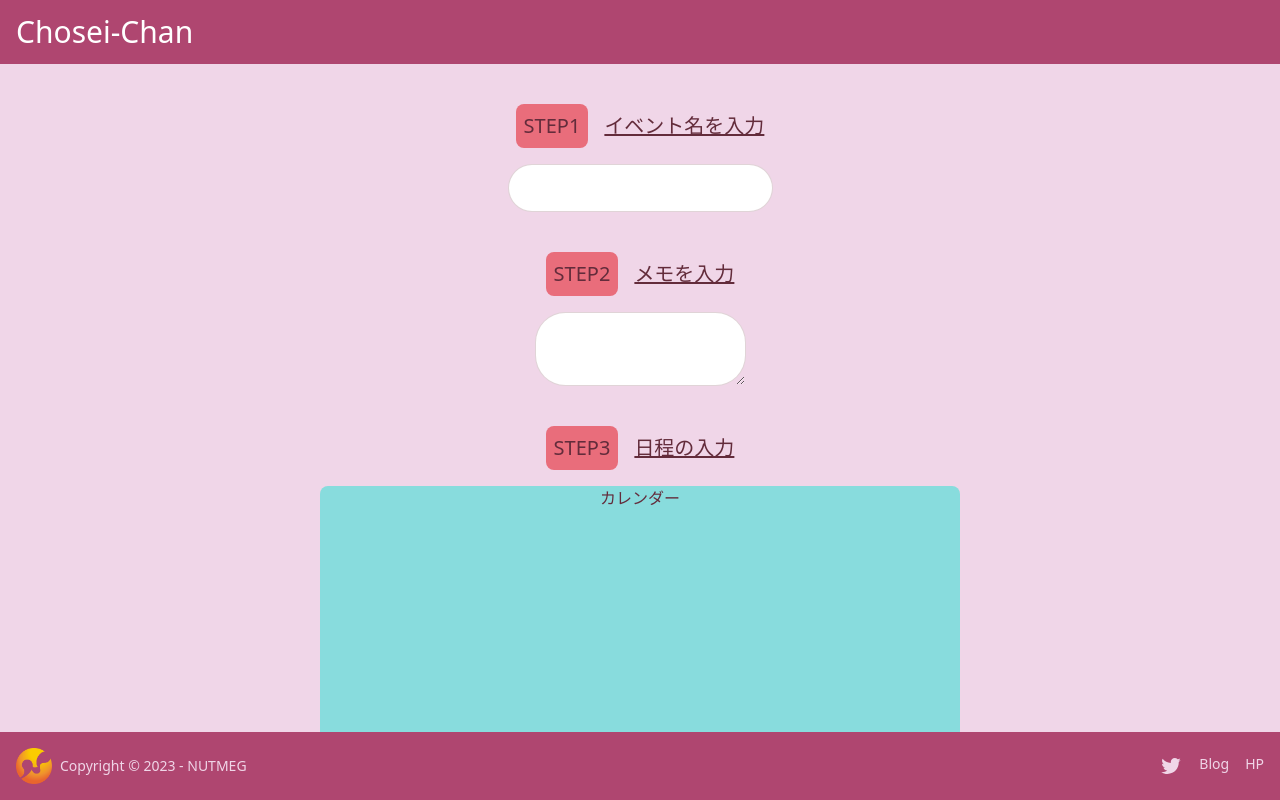
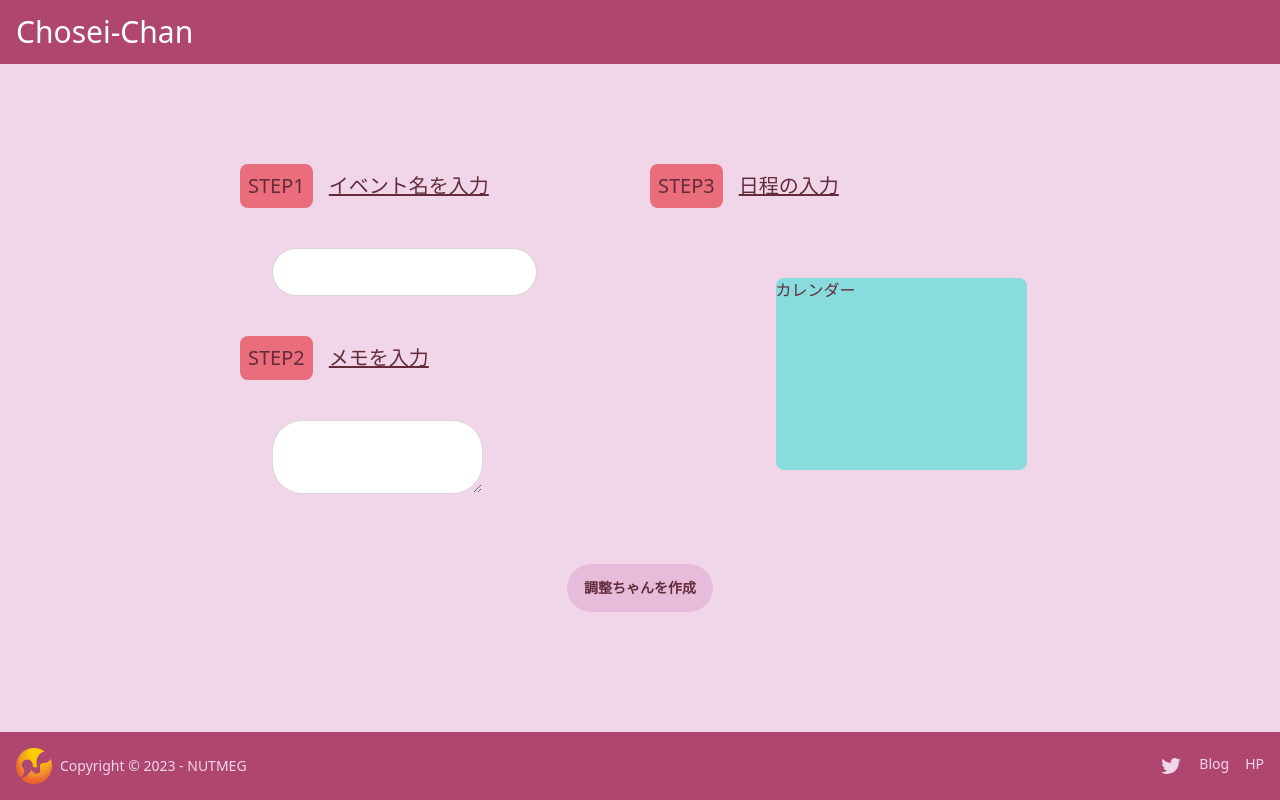
Before and after one commit to NUTFes/chosei-chan, a Next.js app: page / in a window 1280 px wide. Shown: the top 800 px of the page. Built offline with nearby package versions, Linux system fonts and the light colour scheme.

Commit message:
レイアウト再配置

```diff
--- a/src/pages/index.tsx
+++ b/src/pages/index.tsx
@@ -5,23 +5,31 @@ import { MainLayout } from '@/components/layout/MainLayout'
 export default function Home() {
   return (
     <MainLayout>
-      <div className='mx-auto my-10 flex w-80 flex-wrap justify-center gap-4'>
-        <p className='w-fit rounded-lg bg-primary p-2 text-xl'>STEP1</p>
-        <p className='my-auto text-xl underline'>イベント名を入力</p>
-        <Input />
+      <div className='m-auto mt-20 hidden w-4/5 grid-cols-4 gap-5 md:grid'>
+        <div className='col-span-2 my-5 ml-28 flex  w-80 gap-4'>
+          <p className='w-fit rounded-lg bg-primary p-2 text-xl'>STEP1</p>
+          <p className='my-auto text-xl underline'>イベント名を入力</p>
+        </div>
+        <div className='col-span-2 my-5 flex gap-4'>
+          <p className='w-fit rounded-lg bg-primary p-2 text-xl'>STEP3</p>
+          <p className='my-auto text-xl underline'>日程の入力</p>
+        </div>
+        <div className='col-span-2 ml-36'>
+          <Input />
+        </div>
+        <div className='col-span-2 row-span-3 m-auto h-48 w-1/2 rounded-lg bg-accent'>
+          カレンダー
+        </div>
+        <div className='col-span-2 my-5 ml-28 flex w-80 gap-4'>
+          <p className='w-fit rounded-lg bg-primary p-2 text-xl'>STEP2</p>
+          <p className='my-auto text-xl underline'>メモを入力</p>
+        </div>
+        <div className='col-span-2 ml-36'>
+          <TextArea bordered={true} ghosted={false} />
+        </div>
       </div>
-      <div className='mx-auto my-10 flex w-80 flex-wrap justify-center gap-4'>
-        <p className='w-fit rounded-lg bg-primary p-2 text-xl'>STEP2</p>
-        <p className='my-auto text-xl underline'>メモを入力</p>
-        <TextArea bordered={true} ghosted={false} />
-      </div>
-      <div className='my-4 flex justify-center gap-4'>
-        <p className='w-fit rounded-lg bg-primary p-2 text-xl'>STEP3</p>
-        <p className='my-auto text-xl underline'>日程の入力</p>
-      </div>
-      <div className='m-auto h-96 w-1/2 rounded-lg bg-accent text-center'>カレンダー</div>
-      <div className='mb-10 mt-5 flex justify-center'>
-        <Button>作成</Button>
+      <div className='mt-16 flex justify-center'>
+        <Button>調整ちゃんを作成</Button>
       </div>
     </MainLayout>
   )
```
